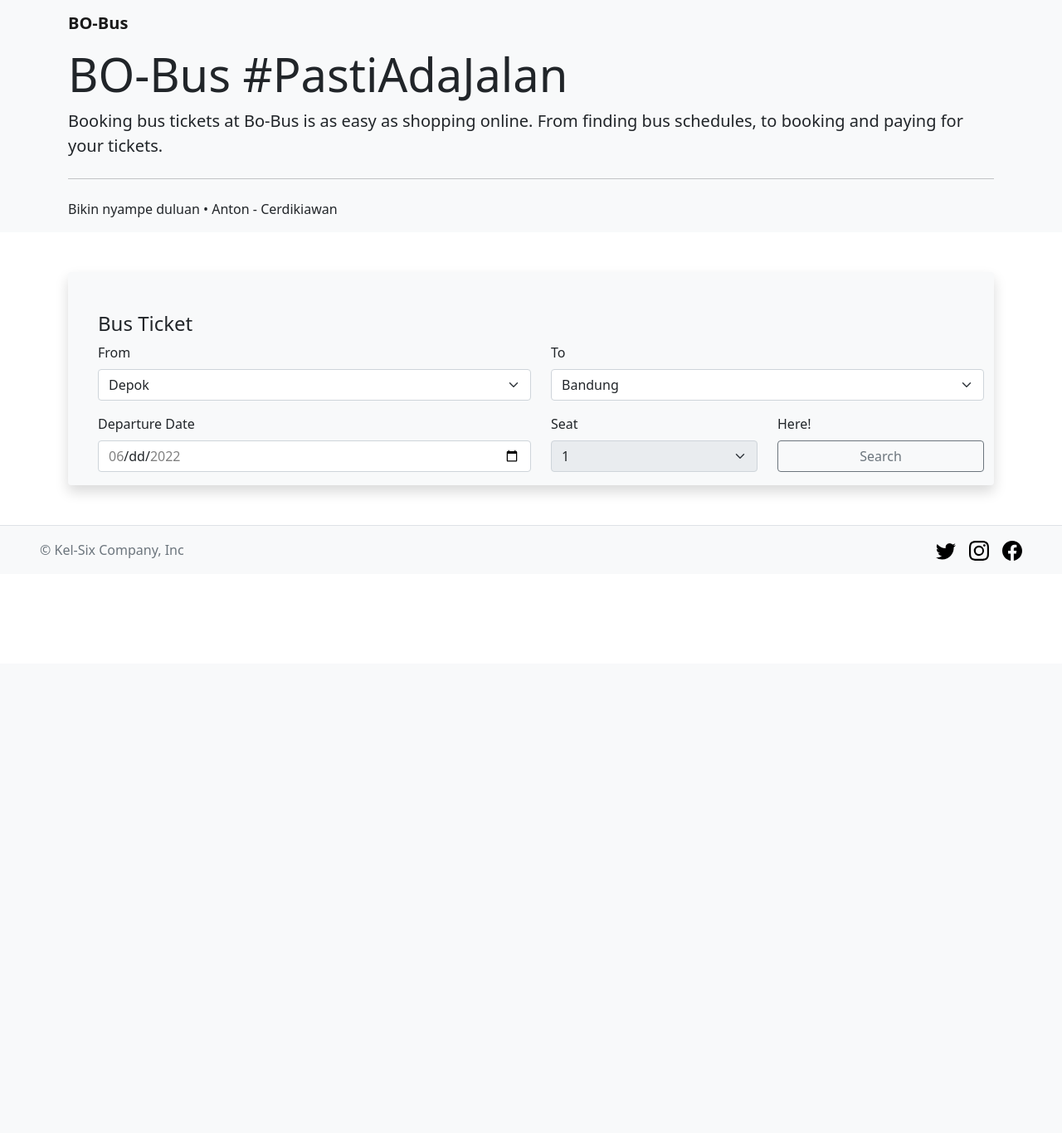
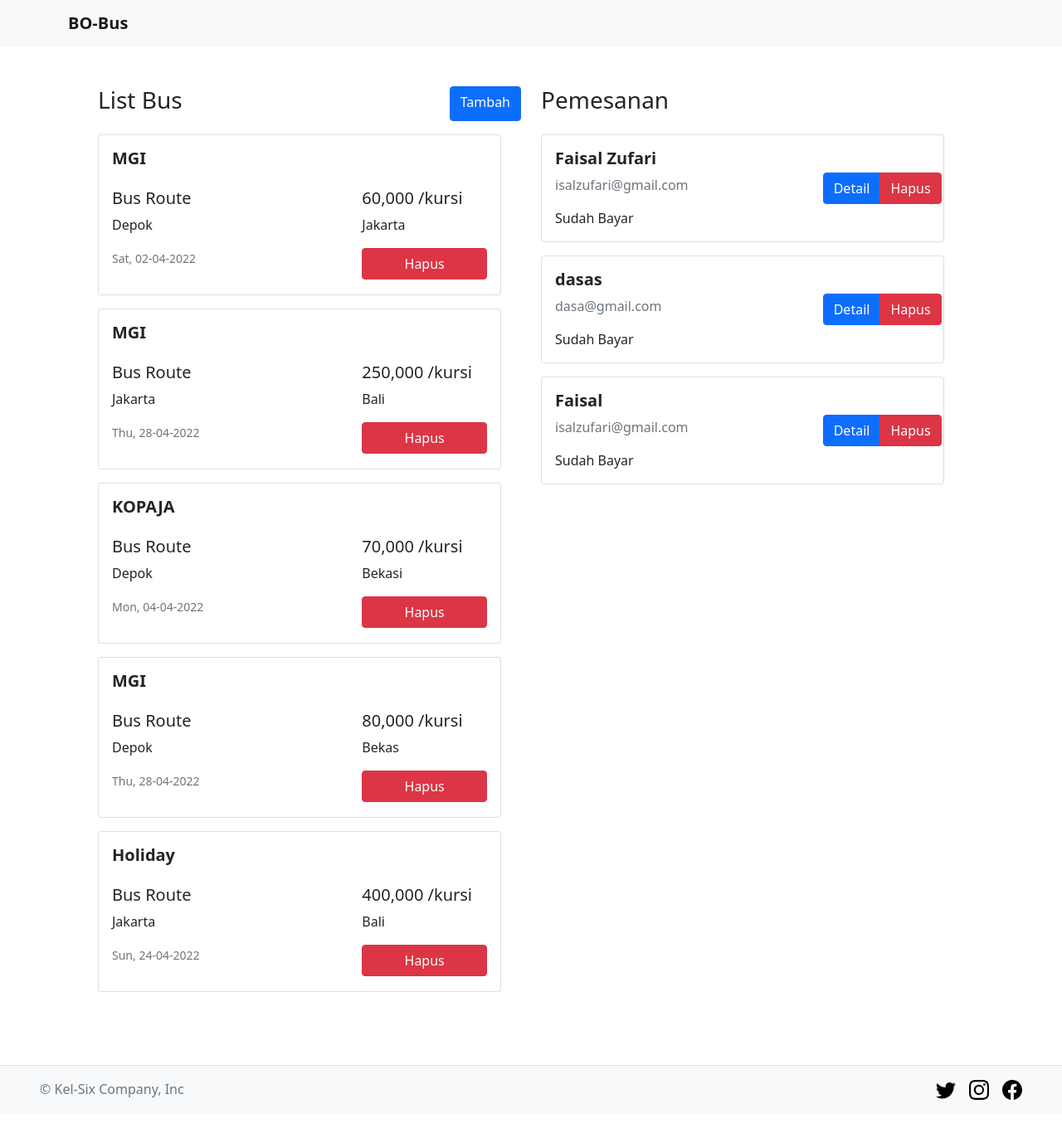
Before and after one commit to isalzufari/bo-bus-app, a PHP site: page /admin/index.php in a window 1280 px wide. Shown: the whole page at 83% size. Before the commit the page ends 676 px from the top, so only its background shows below. Run offline with PHP 8.4, Linux system fonts and the light colour scheme; data comes from the database, SQL or seed files in the repository.

Commit message:
feature: Admin | Add, Delete Bus | Detail, Delete Tiket

```diff
--- /dev/null
+++ b/admin/components/header.php
@@ -0,0 +1,7 @@
+<header>
+    <nav class="navbar navbar-expand-lg navbar-light bg-light">
+        <div class="container">
+            <a class="navbar-brand" href="/index.php"><b>BO-Bus</b></a>
+        </div>
+    </nav>
+</header>
--- /dev/null
+++ b/admin/index.php
@@ -0,0 +1,125 @@
+<!DOCTYPE html>
+<html lang="en">
+<head>
+  <?php require('../components/head.php'); ?>
+  <title>Dashboard</title>
+</head>
+<body>
+  <?php
+    require('./components/header.php');
+    require('../config/config.php');
+  ?>
+  <section class="container p-5">
+    <div class="row">
+      <div class="col">
+        <div class="row">
+            <div class="col">
+                <h3>List Bus</h3>
+            </div>
+            <div class="col d-flex justify-content-end">
+                <a href="addBus.php" class="btn btn-primary">Tambah</a>
+            </div>
+            <div class="row mt-3">
+                <?php
+                $sqlShowBus=$db->query("SELECT * FROM bus");
+                $showBus = 1; // $sqlShowBus->fetch();
+
+                if ($showBus) {
+                    foreach($sqlShowBus as $bus):
+                    ?>
+                        <div class="col-sm-12 mb-3">
+                            <div class="card">
+                                <div class="card-body">
+                                    <div class="row g-0">
+                                        <h5><b><?php echo $bus['nama_bus'] ?></b></h5>
+                                        <div class="col-8">
+                                            <h5 class="mt-3">Bus Route</h5>
+                                            <p><?php echo $bus['awal_kbrkt'] ?></p>
+                                            <p><small class="text-muted"><?php echo date("D, d-m-Y",strtotime($bus['tgl_kbrkt'])) ?></small></p>
+                                        </div>
+                                        <div class="col-4">
+                                            <h5 class="mt-3"><?php echo number_format("$bus[price]")?> /kursi</h5>
+                                            <p><?php echo $bus['akhir_kbrkt'] ?></p>
+                                            <div class="d-grid gap-2">
+                                                <a href="deleteBus.php?id=<?php echo $bus['id_bus']; ?>" type="button" class="btn btn-danger card-link">Hapus</a>
+                                            </div>
+                                        </div>
+                                    </div>
+                                </div>
+                            </div>
+                        </div>
+                    <?php
+                    endforeach;
+                } else {
+                ?>
+                    <div class="alert alert-info" role="alert">
+                        Anda belum memasukan produk ke keranjang!
+                    </div>
+                <?php
+                }
+            ?>
+            </div>
+        </div>
+      </div>
+      <div class="col">
+        <div class="row">
+            <div class="col">
+                <h3>Pemesanan</h3>
+            </div>
+            <div class="row mt-3">
+            <?php
+                $showOrders = $db->query("SELECT DISTINCT `tiket`.id_customer, `tiket`.status_pembayaran, `customer`.nama, `customer`.`email`
+                FROM `tiket` INNER JOIN `customer` ON `tiket`.id_customer = customer.id_customer ORDER by tgl_psn");
+
+                function statusPembayaran($status) {
+                    if ($status == 1) {
+                        return 'Sudah Bayar';
+                    } else {
+                        return 'Belum Bayar';
+                    }
+                }
+
+                foreach($showOrders as $order):
+                    if ($order) {
+                    ?>
+                        <div class="col-sm-12 mb-3">
+                            <div class="card">
+                                <div class="row">
+                                    <div class="col">
+                                        <div class="card-body">
+                                            <h5 class="card-title"><b><?php echo $order['nama'] ?></b></h5>
+                                            <p class="card-text text-muted"><?php echo $order['email'] ?></p>
+                                            <p class="card-text"><?php echo statusPembayaran($order['status_pembayaran']) ?></p>
+                                        </div>
+                                    </div>
+                                    <div class="col-4 d-flex align-items-center">
+                                        <div class="btn-group" role="group" aria-label="Basic example">
+                                            <a href="detailTiket.php?id=<?php echo $order['id_customer']; ?>" type="button" class="btn btn-primary card-link">Detail</a>
+                                            <a href="deleteTiket.php?id=<?php echo $order['id_customer']; ?>" type="button" class="btn btn-danger card-link">Hapus</a>
+                                        </div>
+                                    </div>
+                                </div>
+
+                            </div>
+                        </div>
+                    <?php
+                    } else {
+                    ?>
+                        <div class="alert alert-info" role="alert">
+                            Belum ada Transaksi!
+                        </div>
+                    <?php
+                    }
+
+                endforeach;
+
+
+            ?>
+            </div>
+        </div>
+      </div>
+    </div>
+  </section>
+  <?php require('../components/footer.php'); ?>
+</body>
+</html>
--- a/index.php
+++ b/index.php
@@ -29,6 +29,9 @@
               <option value="depok">Depok</option>
               <option value="jakarta">Jakarta</option>
               <option value="bogor">Bogor</option>
+              <option value="bandung">Bandung</option>
+              <option value="bali">Bali</option>
+              <option value="bekasi">Bekasi</option>
             </select>
             <div class="mb-3">
               <label for="departureDate" class="form-label">Departure Date</label>
@@ -38,6 +41,9 @@
           <div class="col">
             <label for="toBus" class="form-label">To</label>
             <select id="toBus" class="form-select mb-3" aria-label="Default select example">
+              <option value="depok">Depok</option>
+              <option value="jakarta">Jakarta</option>
+              <option value="bogor">Bogor</option>
               <option value="bandung">Bandung</option>
               <option value="bali">Bali</option>
               <option value="bekasi">Bekasi</option>
```
Also changed, not shown: admin/addBus.php (added, +78 -0 lines), admin/deleteBus.php (added, +9 -0 lines), admin/deleteTiket.php (added, +9 -0 lines), admin/detailTiket.php (added, +55 -0 lines).
